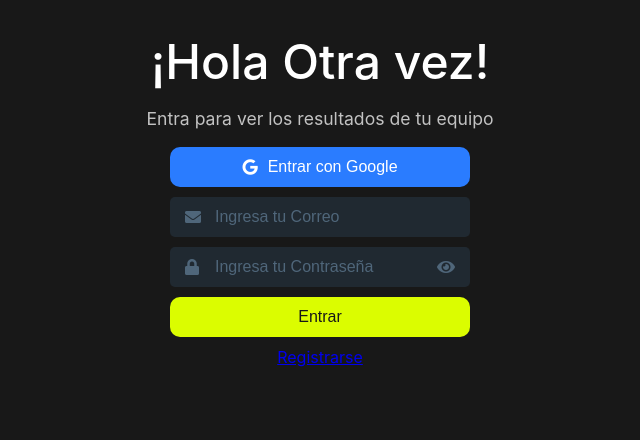
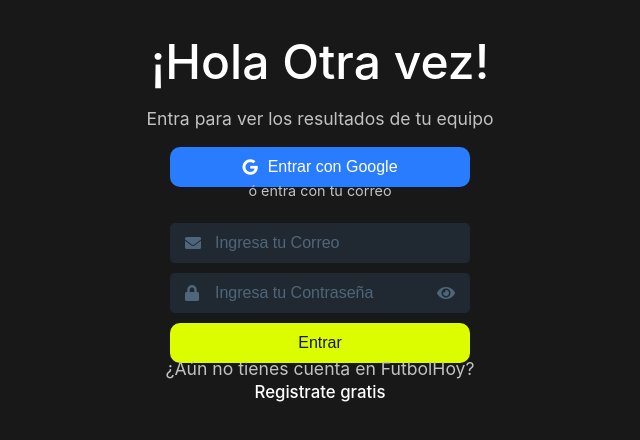
Before and after one commit to Pablo-Gallina/react-redux-firebase, a React (Create React App) app: page /login in a window 1280 px wide. Shown: the top 440 px of the page, without its empty margins (320-960 px from the left). Built offline with nearby package versions, Linux system fonts and the light colour scheme; no server answers.

Commit message:
Estilos link

```diff
--- a/src/pages/LoginScreen.jsx
+++ b/src/pages/LoginScreen.jsx
@@ -45,6 +45,9 @@
                     <i className="fab fa-google"></i>
                     Entrar con Google
                 </button>
+
+                <p className="txt-content small mt-2">ó entra con tu correo</p>
+
                 <form onSubmit={handleLogin}>
                     <div className="input-icon">
                         <input onChange={handleChange} name="email" value={email} type="email" placeholder='Ingresa tu Correo'/>
@@ -58,7 +61,10 @@
                     </div>
                     <button className='btn btn-primary mt-2' type="submit">Entrar</button>
                 </form>
-                <Link to="/register">Registrarse</Link>
+                <p className="txt-content">
+                ¿Aún no tienes cuenta en FutbolHoy?
+                </p>
+                <Link className="link -mt-3" to="/register"> Registrate gratis</Link>
             </div>
 
         </>
--- a/src/sass/components/_buttons.scss
+++ b/src/sass/components/_buttons.scss
@@ -24,7 +24,7 @@
         align-items: center;
         gap: 10px;
         &:hover{
-            background-color: darken($color: $googleColor, $amount: 10);
+            background-color: lighten($color: $googleColor, $amount: 5);
         }
     }
 }
--- a/src/sass/components/_inputs.scss
+++ b/src/sass/components/_inputs.scss
@@ -25,6 +25,7 @@
 
 .input-icon{
     position: relative;
+    color: $txtSecondary;
 
     i,
     span{
--- a/src/sass/config/_global.scss
+++ b/src/sass/config/_global.scss
@@ -20,13 +20,22 @@
     justify-content: center;
     align-items: center;
     gap: 10px;
-    color: $txtSecondary;
 }
 
 .mt-2{
     margin-top: 10px;
 }
+.-mt-3{
+    margin-top: -25px;
+}
 
 .hidden{
     display: none;
 }
+
+.link{
+    text-decoration: none;
+    font-size: 1.05rem;
+    font-weight: 500;
+    color: $white;
+}
--- a/src/sass/extra/_fonts.scss
+++ b/src/sass/extra/_fonts.scss
@@ -29,3 +29,7 @@
 .txt-center{
     text-align: center;
 }
+
+.small{
+    font-size: .9rem;
+}
```
